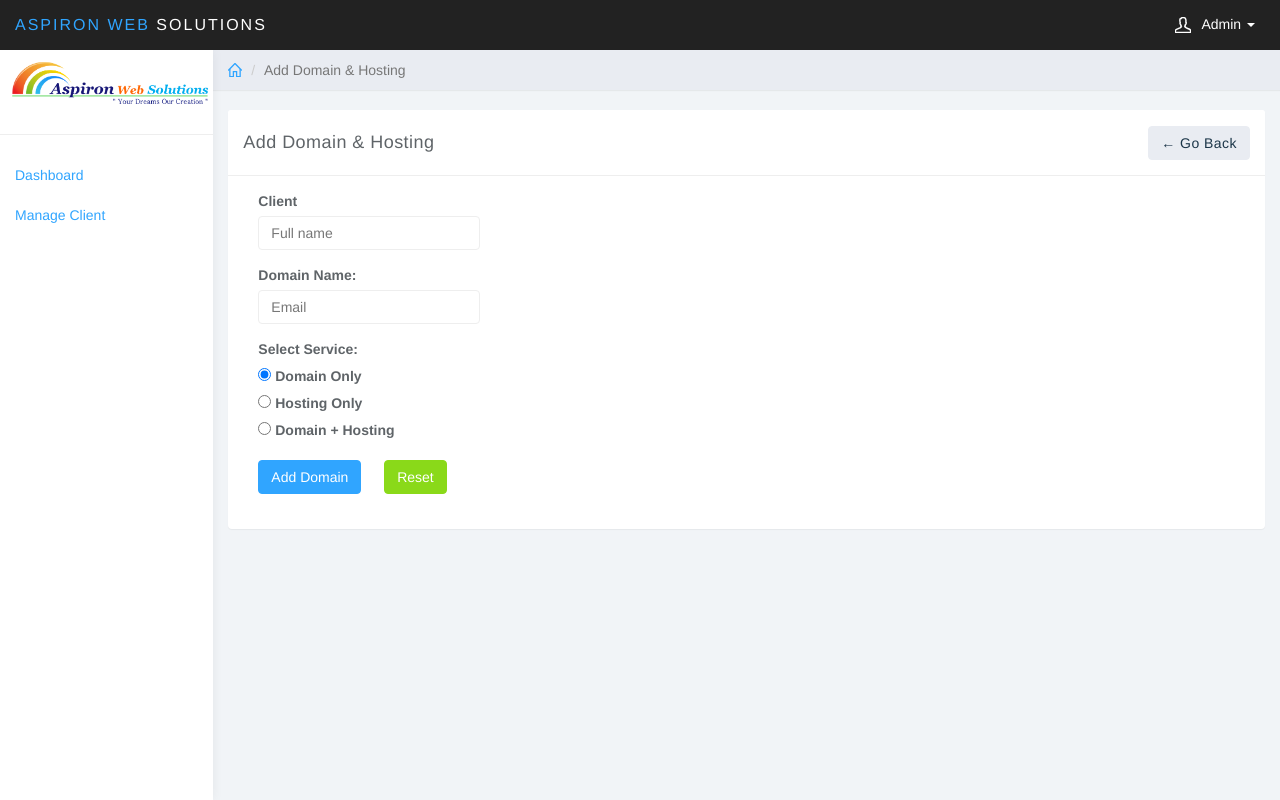
After one commit to dhaivat28/clientarea, a CodeIgniter app: template application/views/admin/add_domain.php in a window 1280 px wide. The commit adds this page. Run offline with CodeIgniter, Linux system fonts and the light colour scheme; the template is opened without the code that fills it, so the values that code supplies are empty.

Commit message:
add domain and hosting form

```diff
--- /dev/null
+++ b/application/views/admin/add_domain.php
@@ -0,0 +1,117 @@
+<?php include('admin_header.php') ?>
+
+	<div id="sidebar-collapse" class="col-sm-3 col-lg-2 sidebar">
+
+		<img src="<?php echo base_url('assets/images/logo.png'); ?>" class="main-logo" width="200"  alt=""/>
+
+		<ul class="nav menu">
+			<li role="presentation" class="divider"></li>
+			<li><?= anchor("dashboard",'Dashboard'); ?></li>
+			<li><?= anchor("dashboard/manageclient",'Manage Client'); ?></li>
+		</ul>
+	</div><!--/.sidebar-->
+
+	<div class="col-sm-9 col-sm-offset-3 col-lg-10 col-lg-offset-2 main">
+		<div class="row">
+			<ol class="breadcrumb">
+				<li><a href="#"><svg class="glyph stroked home"><use xlink:href="#stroked-home"></use></svg></a></li>
+				<li class="active">Add Domain & Hosting</li>
+			</ol>
+		</div><!--/.row-->
+<br />
+		<div class="row">
+			<div class="col-lg-12">
+				<div class="panel panel-default">
+					<div class="panel-heading">
+						<div class="row">
+							<div class="col-lg-3">
+								Add Domain & Hosting
+							</div>
+							<div class="col-lg-9">
+								<div class="button-box">
+									<?=anchor("dashboard/manageclient",'&larr; Go Back ',['class'=>'btn btn-default']); ?>
+								</div>
+							</div>
+						</div>
+					</div>
+					<div class="panel-body">
+						<div class="col-md-6">
+							<?php echo form_open('domainandhosting/store_domain'); ?>
+							<?php echo form_hidden('admin_id',$this->session->userdata('admin_id')) ?>
+							<?php echo form_hidden('created_at',date('d-m-y H:i:s')) ?>
+								<div class="form-group">
+									<div class="row">
+										<div class="col-lg-6">
+											<label>Client</label>
+												<?php echo form_input(['name'=>'cname','id'=>'inputEmail','class'=>'form-control','placeholder'=>'Full name','value'=>set_value('cname')]); ?>
+										</div>
+
+										<div class="col-lg-6">
+										</div>
+										<div class="form-error-custom">
+											<?php echo form_error('cname'); ?>
+										</div>
+									</div>
+
+								</div>
+
+								<div class="form-group">
+									<div class="row">
+										<div class="col-lg-6">
+											<label>Domain Name:</label>
+											<?php echo form_input(['name'=>'email','id'=>'inputEmail','class'=>'form-control','placeholder'=>'Email','value'=>set_value('email')]); ?>
+										</div>
+										<div class="col-lg-6">
+											<div class="form-error-custom">
+												<?php echo form_error('email'); ?>
+											</div>
+										</div>
+									</div>
+								</div>
+
+								<div class="form-group">
+									<div class="row">
+										<div class="col-lg-6">
+												<label>Select Service:</label><br />
+												<?php echo form_radio('gender', '1', TRUE);?>
+												<?php echo form_label('Domain Only', 'service');?><br />
+
+												<?php echo form_radio('gender', '2', FALSE); ?>
+												<?php echo form_label('Hosting Only', 'service');?><br />
+
+												<?php echo form_radio('gender', '3', FALSE); ?>
+												<?php echo form_label('Domain + Hosting ', 'service');?>
+										</div>
+										<div class="col-lg-6">
+											<div class="form-error-custom">
+												<?php echo form_error('mobile'); ?>
+											</div>
+										</div>
+									</div>
+								</div>
+
+
+								<div class="row">
+									<div class="col-lg-3">
+										<?php echo form_submit(['name'=>'submit','value'=>'Add Domain','class'=>'btn btn-primary']); ?>
+									</div>
+									<div class="col-lg-3">
+										<?php echo form_reset(['name'=>'reset','value'=>'Reset','class'=>'btn btn-success btn-md']); ?>
+
+									</div>
+								</div>
+
+								<br />
+
+							</div>
+
+
+						</form>
+					</div>
+				</div>
+			</div><!-- /.col-->
+		</div><!-- /.row -->
+
+	</div><!--/.main-->
+
+<?php include('admin_footer.php') ?>
--- a/application/views/admin/dashboard.php
+++ b/application/views/admin/dashboard.php
@@ -6,7 +6,8 @@
 			<li role="presentation" class="divider"></li>
 			<li><?= anchor("dashboard",'Dashboard',['id'=>'active']); ?></li>
 			<li><?= anchor("dashboard/manageclient",'Manage Clients'); ?></li>
-			<li><?= anchor("dashboard/manageclient",'Add Domains'); ?></li>
+			<li><?= anchor("domainandhosting/add_domain",'Add Domains'); ?></li>
+
 
 		</ul>
 	</div><!--/.sidebar-->
```
Also changed, not shown: application/controllers/dashboard.php (+7 -9 lines), application/controllers/domainandhosting.php (added, +40 -0 lines), application/models/domainmodel.php (added), application/views/admin/manage_client.php (line endings or trailing spaces).
